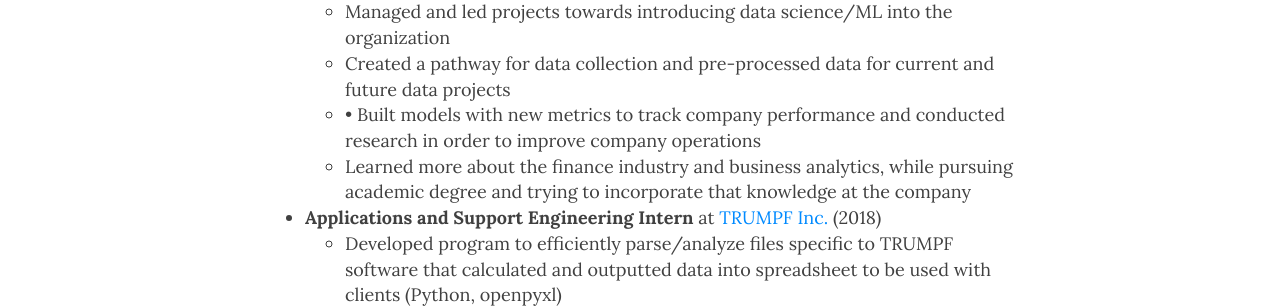
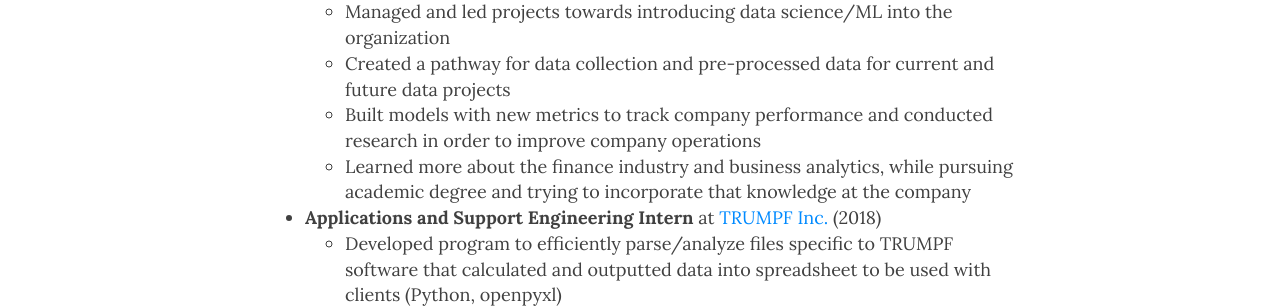
Before and after one commit to shasye1/shasye1.github.io, a Jekyll site: the page built from resume.md, in a window 1280 px wide and 900 px high, scrolled down 814 px. Shown: the part 157-465 px from the top of the window. Built offline with Jekyll 4.4.1, drawn with Linux system fonts in a browser that asks for light colours; nearby versions of some CDN libraries.

```diff
--- a/resume.md
+++ b/resume.md
@@ -27,7 +27,7 @@ I’m a Master's student studying Computer Science at DePaul University, with a
     * Performed business analysis using tools such as Python, SQL, Tableau, and others to gather and report insights through pre-existing data
     * Managed and led projects towards introducing data science/ML into the organization
     * Created a pathway for data collection and pre-processed data for current and future data projects
-    * •	Built models with new metrics to track company performance and conducted research in order to improve company operations
+    * Built models with new metrics to track company performance and conducted research in order to improve company operations
     * Learned more about the finance industry and business analytics, while pursuing academic degree and trying to incorporate that knowledge at the company
 * **Applications and Support Engineering Intern** at [TRUMPF Inc.](https://www.trumpf.com/en_US/) (2018)
     * Developed program to efficiently parse/analyze files specific to TRUMPF software that calculated and outputted data into spreadsheet to be used with clients (Python, openpyxl)
```
